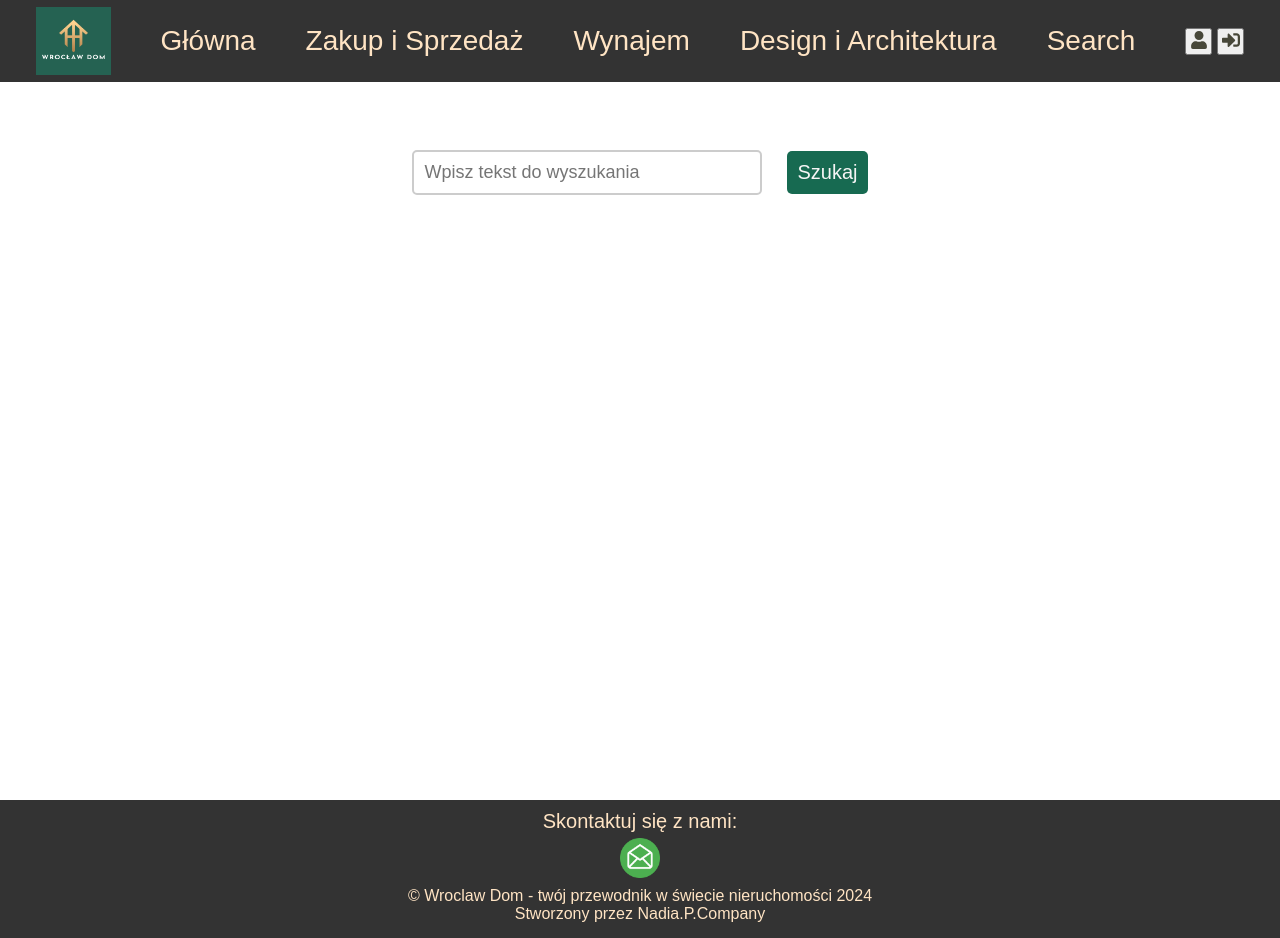
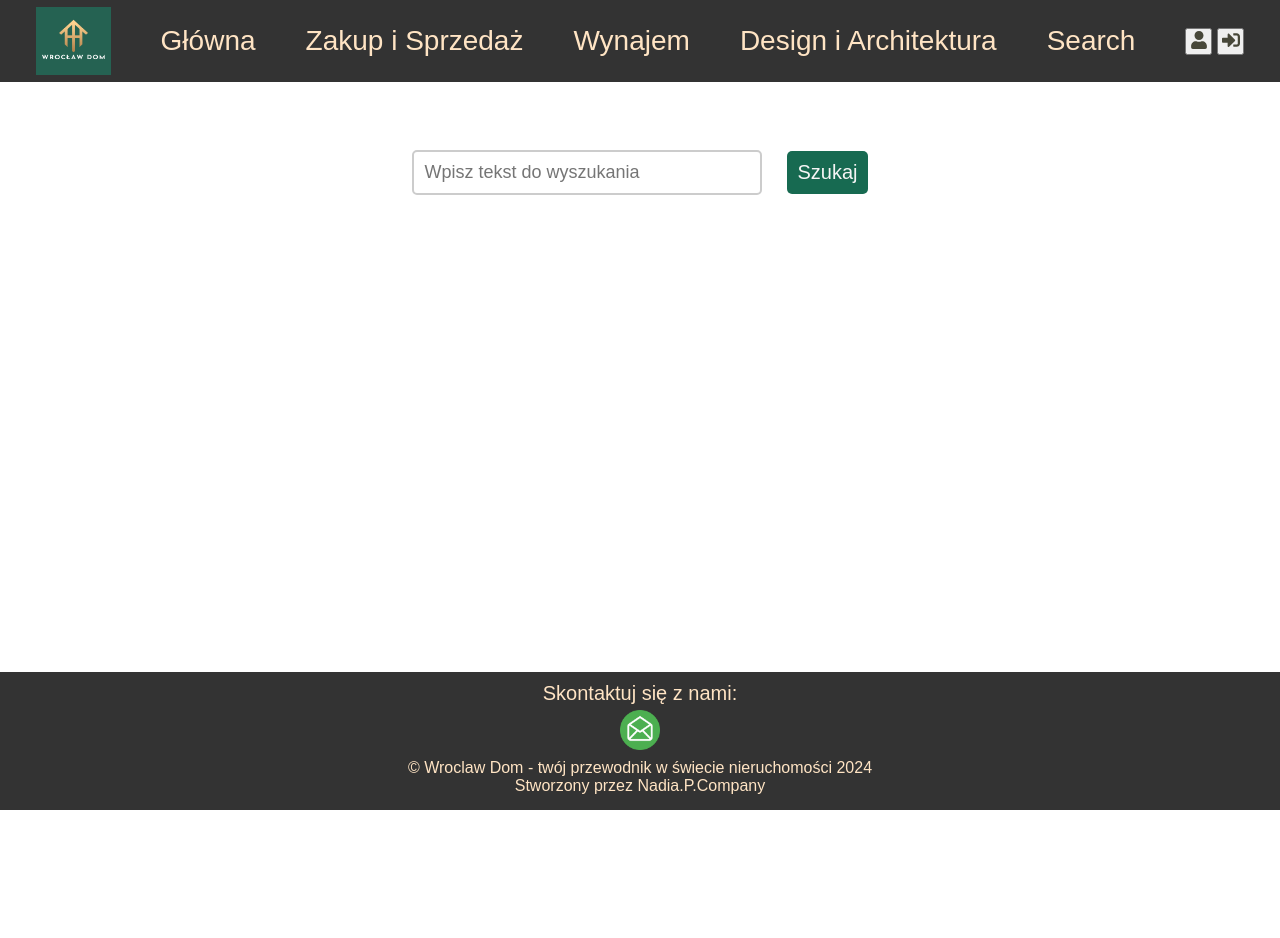
Before and after one commit to NadiaPeki/wroclawdom-frontend, a React (Create React App) app: page /search in a window 1280 px wide. After the commit the page ends 810 px from the top, so only its background shows below. Built offline with nearby package versions, Linux system fonts and the light colour scheme; no server answers.

Commit message:
changed styles

```diff
--- a/src/Pages/SearchPage/SearchPage.module.css
+++ b/src/Pages/SearchPage/SearchPage.module.css
@@ -5,7 +5,7 @@
     align-items: center;
     margin: 0 auto;
     padding-top: 100px;
-    min-height: 100vh;
+    min-height: 84vh;
   }
 
 .resultsContainer {
```
